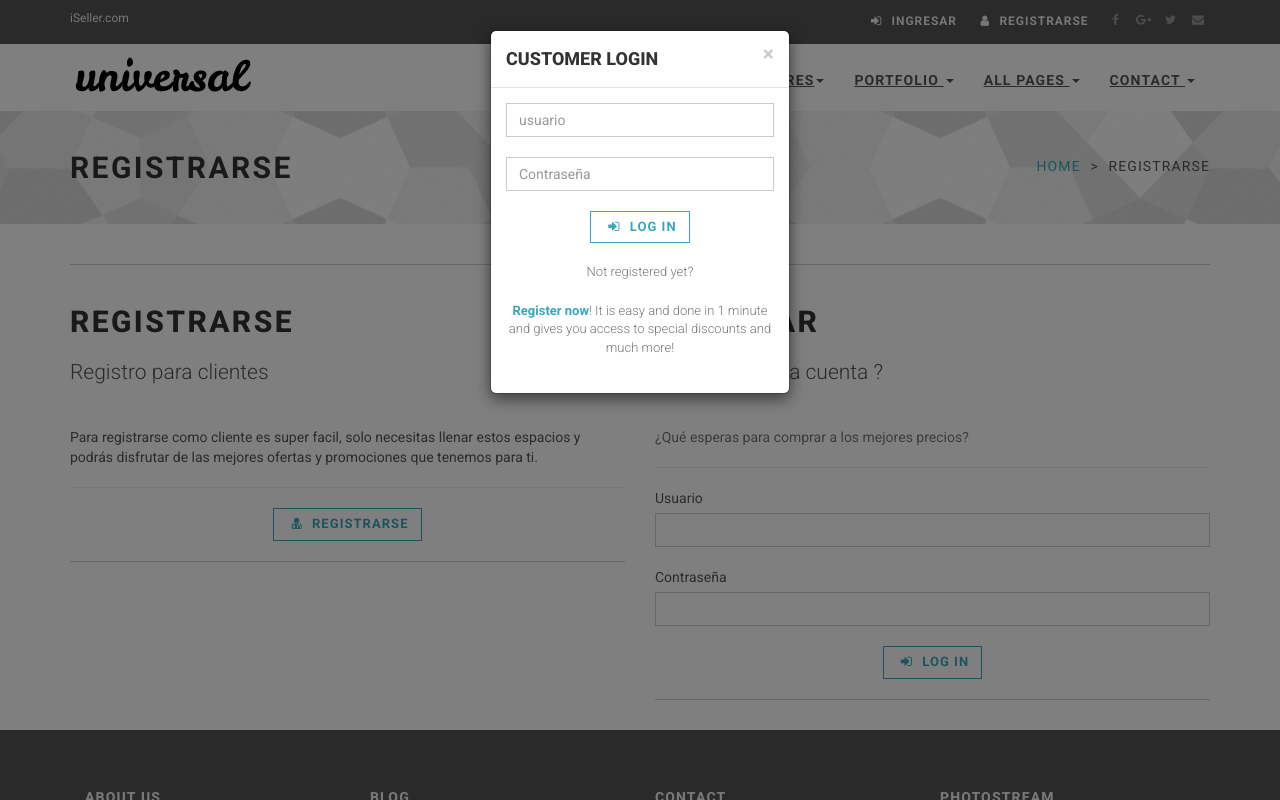
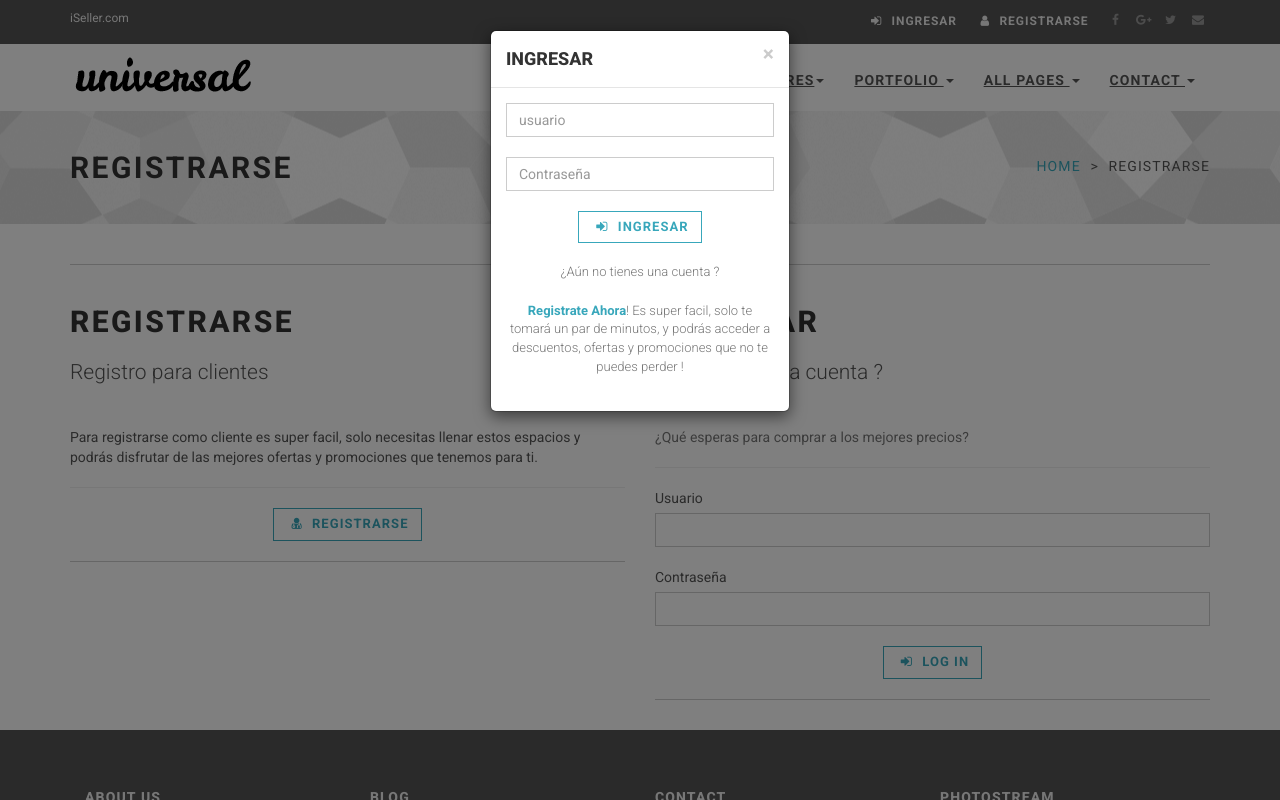
Before and after one commit to lehi10/iSeller, a Django app: page /registro/ in a window 1280 px wide, after a click on "INGRESAR". Run offline with Django 3.2, Linux system fonts and the light colour scheme; parts of the project's set-up code (start-up, migrations or seed data) failed here and were passed over; some libraries are stand-ins or nearby versions.

Commit message:
Register Fixed

```diff
--- a/iSeller/apps/registro/views.py
+++ b/iSeller/apps/registro/views.py
@@ -11,15 +11,22 @@ from apps.cliente.views import index, perfilCliente
 
 
 def registro_view(request):
-	if request.method == 'POST':
-		#PersonaForm es mi clase creada en archivo forms.py
-		form = RegistroForm(request.POST)
-		if form.is_valid():
-			form.save()
-		return redirect('/')
-	else:
-		form = RegistroForm()
-	return render(request,'registro/index.html', {'form':form } )
+    if request.method == 'POST':
+        form = RegistroForm(request.POST)
+        if form.is_valid():
+            form.save()
+            datos = form.cleaned_data
+            name_us = datos.get('usuario')
+            user = Persona.objects.filter(usuario=name_us)
+            request.session['id_user'] = user.values()[0]['idPersona']
+            request.session['nombres'] = user.values()[0]['nombres']
+            request.session['apellidos'] = user.values()[0]['apellidos']
+            request.session['isLogin']=True
+            form.save()
+        return redirect('/')
+    else:
+        form = RegistroForm()
+    return render(request,'registro/index.html', {'form':form } )
 
 
 def login_view(request):
--- a/iSeller/templates/base/base.html
+++ b/iSeller/templates/base/base.html
@@ -96,7 +96,7 @@ _________________________________________________________ -->
 				<div class="modal-content">
 					<div class="modal-header">
 						<button type="button" class="close" data-dismiss="modal" aria-hidden="true">&times;</button>
-						<h4 class="modal-title" id="Login">Customer login</h4>
+						<h4 class="modal-title" id="Login">Ingresar</h4>
 					</div>
 					<div class="modal-body">
 						<form action="/registro/login" method="post">
@@ -109,12 +109,12 @@ _________________________________________________________ -->
 							</div>
 
 							<p class="text-center">
-								<button class="btn btn-template-main"><i class="fa fa-sign-in"></i> Log in</button>
+								<button class="btn btn-template-main"><i class="fa fa-sign-in"></i> Ingresar</button>
 							</p>
 
 						</form>
-						<p class="text-center text-muted">Not registered yet?</p>
-						<p class="text-center text-muted"><a href="/registro"><strong>Register now</strong></a>! It is easy and done in 1&nbsp;minute and gives you access to special discounts and much more!</p>
+						<p class="text-center text-muted">¿Aún no tienes una cuenta ?</p>
+						<p class="text-center text-muted"><a href="/registro"><strong>Registrate Ahora</strong></a>! Es super facil, solo te tomará un par de minutos, y podrás acceder a descuentos, ofertas y promociones que no te puedes perder !</p>
 
 					</div>
 				</div>
--- a/iSeller/templates/cliente/perfil.html
+++ b/iSeller/templates/cliente/perfil.html
@@ -91,7 +91,6 @@ iSeller - Perfil
 					<!-- *** CUSTOMER MENU ***
 _________________________________________________________ -->
 					<div class="panel panel-default sidebar-menu">
-
 						<div class="panel-heading">
 							<h3 class="panel-title">Customer section</h3>
 						</div>
--- a/iSeller/templates/registro/index.html
+++ b/iSeller/templates/registro/index.html
@@ -4,38 +4,6 @@
  <!-- *** LOGIN MODAL ***
 _________________________________________________________ -->
 
-        <div class="modal fade" id="login-modal" tabindex="-1" role="dialog" aria-labelledby="Login" aria-hidden="true">
-            <div class="modal-dialog modal-sm">
-
-                <div class="modal-content">
-                    <div class="modal-header">
-                        <button type="button" class="close" data-dismiss="modal" aria-hidden="true">&times;</button>
-                        <h4 class="modal-title" id="Login">Customer login</h4>
-                    </div>
-                    <div class="modal-body">
-                        <form action="customer-orders.html" method="post">
-                            <div class="form-group">
-                                <input type="text" class="form-control" id="email_modal" placeholder="email">
-                            </div>
-                            <div class="form-group">
-                                <input type="password" class="form-control" id="password_modal" placeholder="password">
-                            </div>
-
-                            <p class="text-center">
-                                <button class="btn btn-template-main"><i class="fa fa-sign-in"></i> Log in</button>
-                            </p>
-
-                        </form>
-
-                        <p class="text-center text-muted">Not registered yet?</p>
-                        <p class="text-center text-muted"><a href="customer-register.html"><strong>Register now</strong></a>! It is easy and done in 1&nbsp;minute and gives you access to special discounts and much more!</p>
-
-                    </div>
-                </div>
-            </div>
-        </div>
-
-        <!-- *** LOGIN MODAL END *** -->
 
         <div id="heading-breadcrumbs">
             <div class="container">
@@ -67,8 +35,7 @@ _________________________________________________________ -->
                             <p>Para registrarse como cliente es super facil, solo necesitas llenar estos espacios y podrás disfrutar de las mejores ofertas y promociones que tenemos para ti.</p>
 
                             <hr>
-
-                            <form action="customer-orders.html" method="post">
+                            <form  method="post">
 									{% csrf_token %}
 									{{ form.as_p }}
                                 <div class="text-center">
```
Also changed, not shown: iSeller/templates/index.html (+4 -59 lines).
